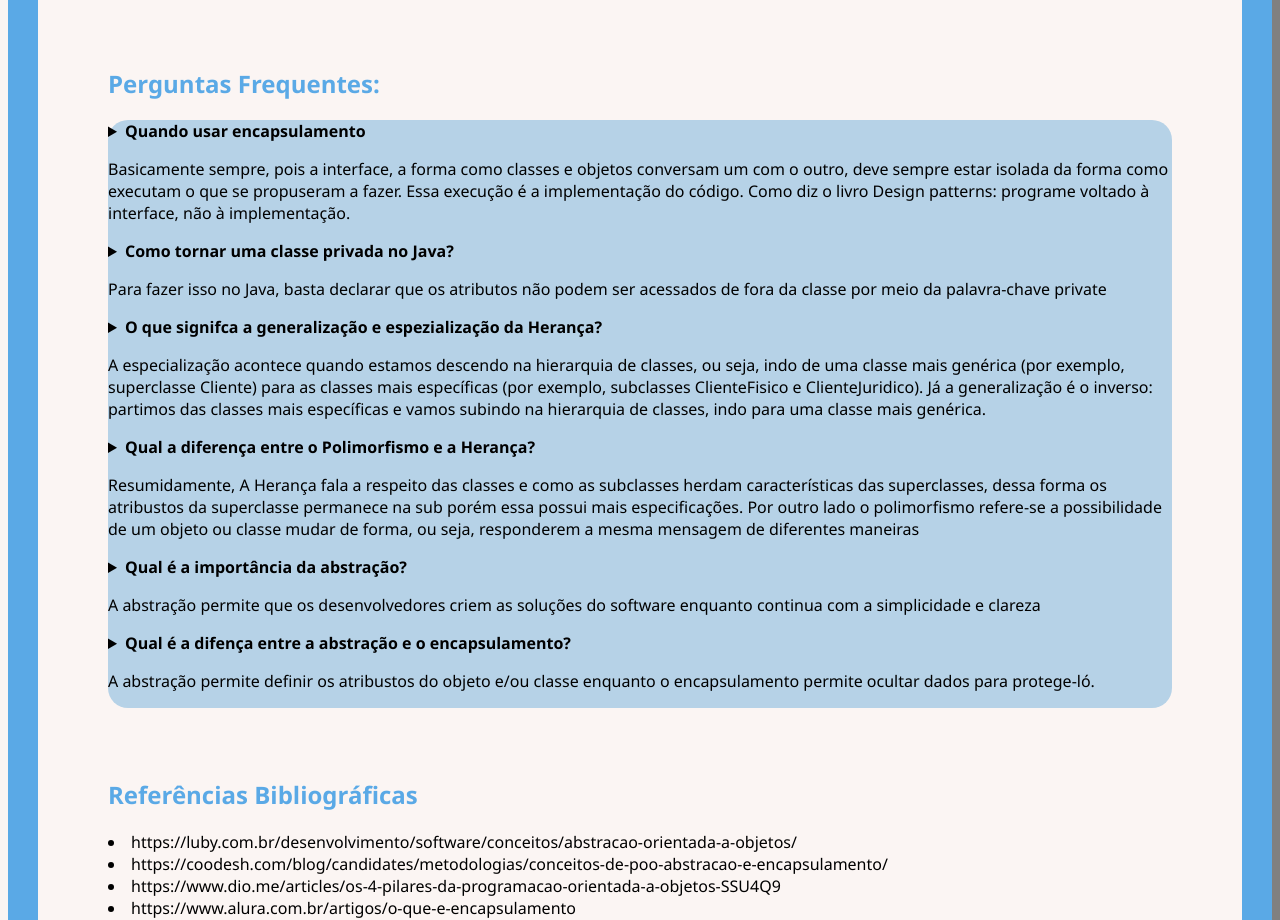
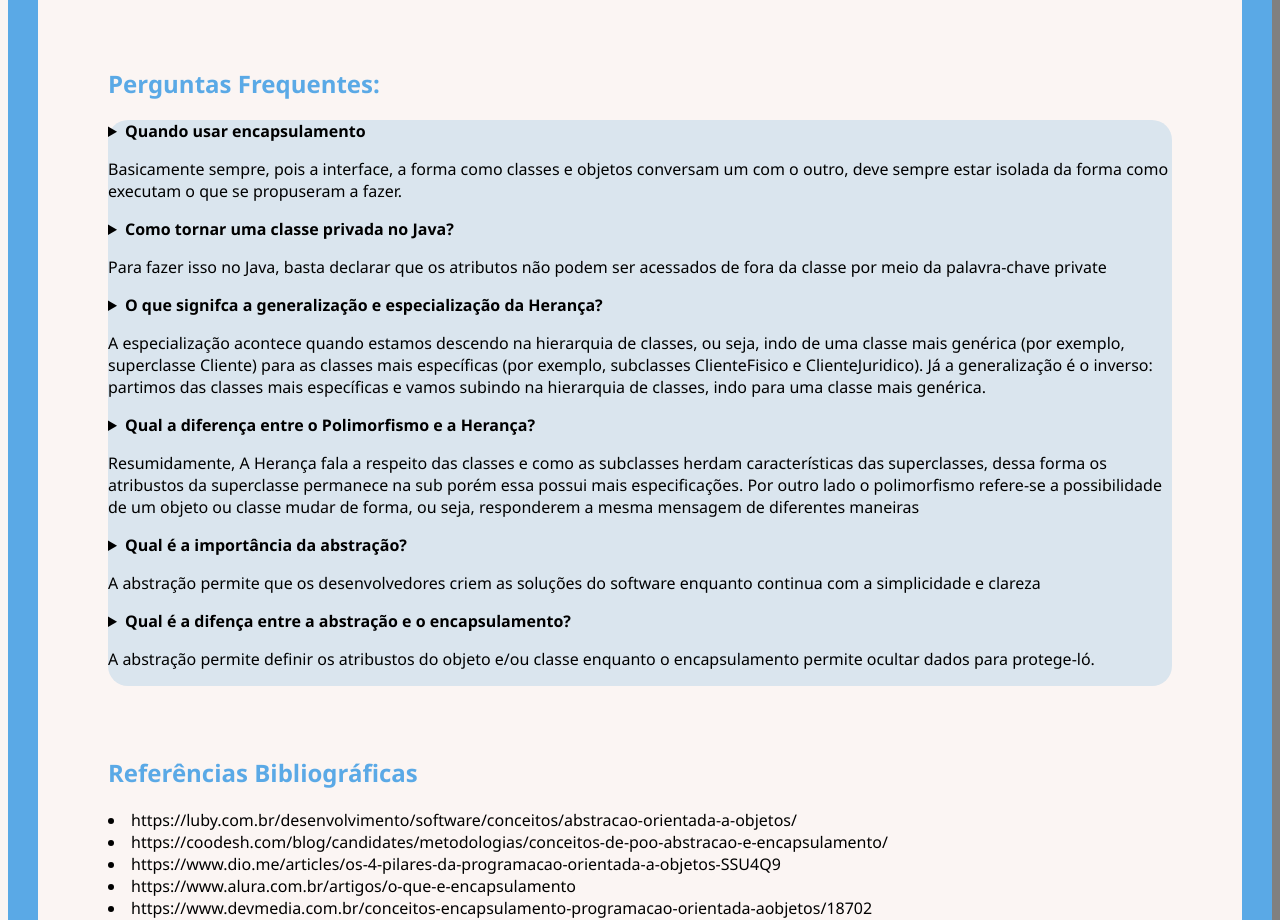
Before and after one commit to ThaPassos/javaHelpe, a plain HTML site: page index.html in a window 1280 px wide. Shown: the part 7742-8662 px from the top of the page. Drawn offline with Linux system fonts and the light colour scheme.

Commit message:
Add files via upload

```diff
--- a/index.html
+++ b/index.html
@@ -7,9 +7,8 @@
     <style>
 
         section{
-            background-color: #b6d2e7;
+            background-color: #dae5ee;
             border-radius: 20px;
-
         }
         body{
             background-color: #FBF5F3;
@@ -259,7 +258,7 @@
         <section class="title2">
             <details>
                 <summary class="title3"><b>Quando usar encapsulamento</b>
-                    <p>Basicamente sempre, pois a interface, a forma como classes e objetos conversam um com o outro, deve sempre estar isolada da forma como executam o que se propuseram a fazer. Essa execução é a implementação do código. Como diz o livro Design patterns: programe voltado à interface, não à implementação.</p>
+                    <p>Basicamente sempre, pois a interface, a forma como classes e objetos conversam um com o outro, deve sempre estar isolada da forma como executam o que se propuseram a fazer.</p>
                 </summary>
             </details>
 
@@ -270,7 +269,7 @@
             </details>
 
             <details>
-                <summary class="title3"><b>O que signifca a generalização e espezialização da Herança?</b>
+                <summary class="title3"><b>O que signifca a generalização e especialização da Herança?</b>
                     <p>A especialização acontece quando estamos descendo na hierarquia de classes, ou seja, indo de uma classe mais genérica (por exemplo, superclasse Cliente) para as classes mais específicas (por exemplo, subclasses ClienteFisico e ClienteJuridico). Já a generalização é o inverso: partimos das classes mais específicas e vamos subindo na hierarquia de classes, indo para uma classe mais genérica.</p>
                 </summary>
             </details>
```
